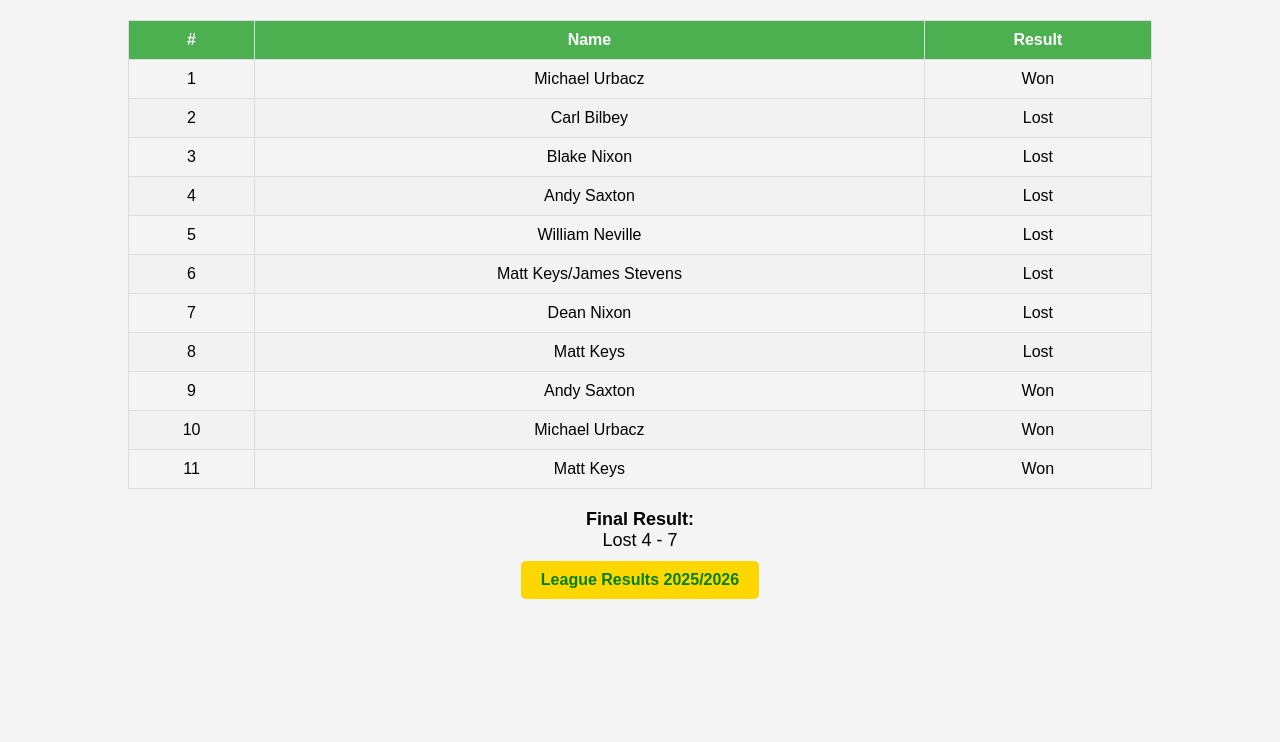
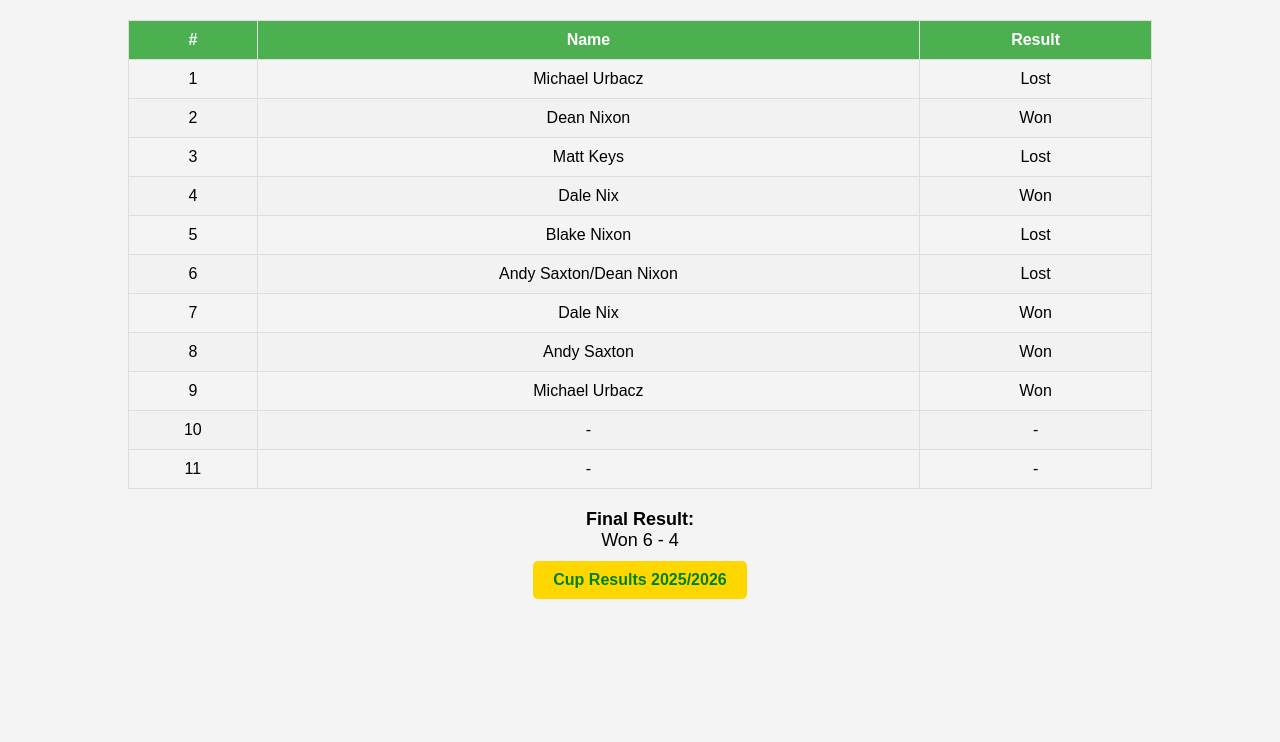
Before and after one commit to con-club-pool-2026/cup-result-1, a plain HTML site: page index.html in a window 1280 px wide. Shown: the part 58-800 px from the top of the page. Drawn offline with Linux system fonts and the light colour scheme.

Commit message:
Update index.html

```diff
--- a/index.html
+++ b/index.html
@@ -73,7 +73,7 @@
 <body>
 
 <header>
-    <h1>Ginge's Army (H)</h1>
+    <h1>Bunkers HillBillys (A)</h1>
 </header>
 
     <!-- Table for Player Results -->
@@ -89,67 +89,67 @@
         <tr>
             <td>1</td>
             <td>Michael Urbacz</td>
+            <td>Lost</td>
+        </tr>
+        <tr>
+            <td>2</td>
+            <td>Dean Nixon</td>
             <td>Won</td>
         </tr>
         <tr>
-            <td>2</td>
-            <td>Carl Bilbey</td>
+            <td>3</td>
+            <td>Matt Keys</td>
             <td>Lost</td>
         </tr>
         <tr>
-            <td>3</td>
+            <td>4</td>
+            <td>Dale Nix</td>
+            <td>Won</td>
+        </tr>
+        <tr>
+            <td>5</td>
             <td>Blake Nixon</td>
             <td>Lost</td>
         </tr>
         <tr>
-            <td>4</td>
-            <td>Andy Saxton</td>
-            <td>Lost</td>
-        </tr>
-        <tr>
-            <td>5</td>
-            <td>William Neville</td>
-            <td>Lost</td>
-        </tr>
-        <tr>
             <td>6</td>
-            <td>Matt Keys/James Stevens</td>
+            <td>Andy Saxton/Dean Nixon</td>
             <td>Lost</td>
         </tr>
         <tr>
             <td>7</td>
-            <td>Dean Nixon</td>
-            <td>Lost</td>
+            <td>Dale Nix</td>
+            <td>Won</td>
         </tr>
         <tr>
             <td>8</td>
-            <td>Matt Keys</td>
-            <td>Lost</td>
-        </tr>
-        <tr>
-            <td>9</td>
             <td>Andy Saxton</td>
             <td>Won</td>
         </tr>
         <tr>
-            <td>10</td>
+            <td>9</td>
             <td>Michael Urbacz</td>
             <td>Won</td>
         </tr>
         <tr>
+            <td>10</td>
+            <td>-</td>
+            <td>-</td>
+        </tr>
+        <tr>
             <td>11</td>
-            <td>Matt Keys</td>
-            <td>Won</td>
+            <td>-</td>
+            <td>-</td>
         </tr>
     </tbody>
 </table>
 
 <section>
-    <div class="sub-header"><strong>Final Result:</strong><br>Lost 4 - 7</div>
+    <div class="sub-header"><strong>Final Result:</strong><br>Won 6 - 4</div>
 </section>
 
 <section>
-<p><a href="https://con-club-pool-2026.github.io/league-results/" class="button-link">League Results 2025/2026</a></p>
+<p><a href="https://con-club-pool-2026.github.io/cup-results/" class="button-link">Cup Results 2025/2026</a></p>
 </section>
 
 </body>
```
